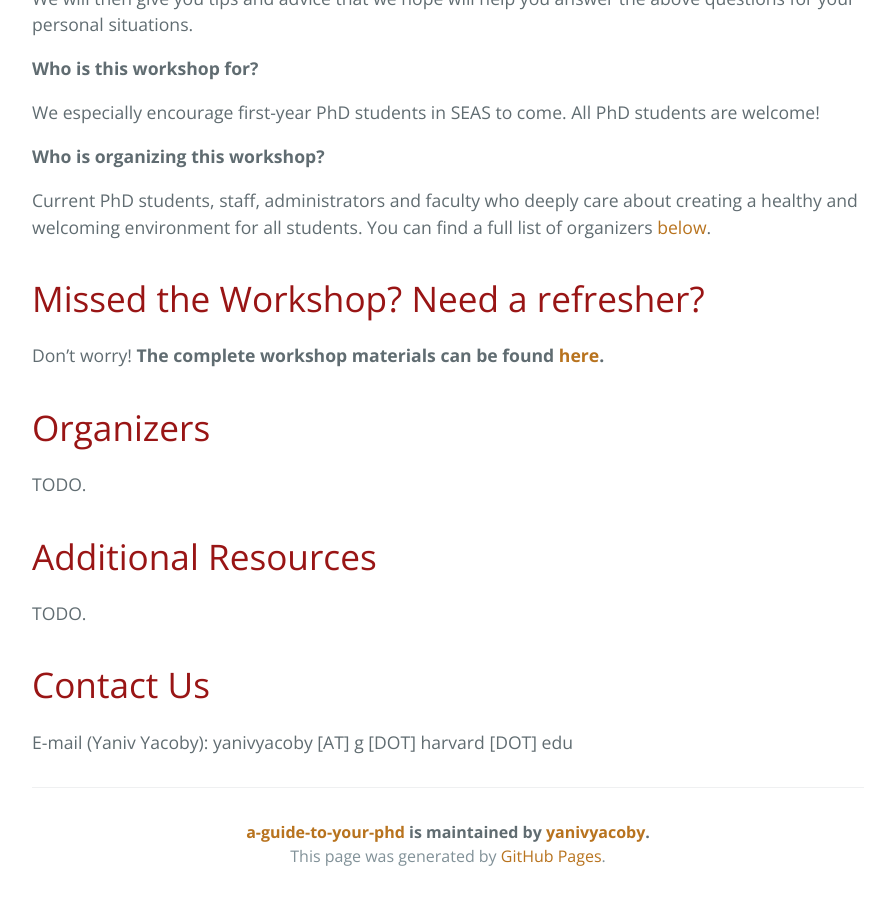
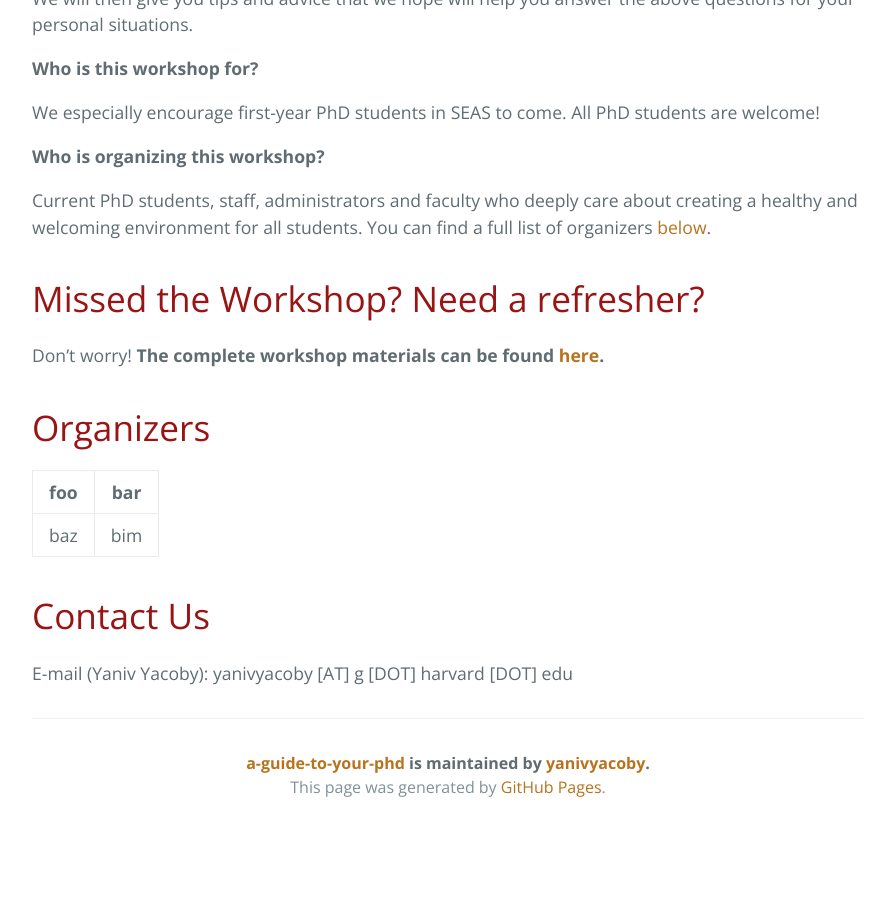
Before and after one commit to yanivyacoby/a-guide-to-your-phd, a Jekyll site: the page built from index.md, in a window 1280 px wide and 900 px high, scrolled down 859 px. Shown: the whole window, without its empty margins (192-1080 px from the left). Built offline with Jekyll 4.4.1, drawn with Linux system fonts in a browser that asks for light colours; after the commit the page ends 1690 px from its top, so only the background shows below that.

Commit message:
Update index.md

```diff
--- a/index.md
+++ b/index.md
@@ -48,12 +48,11 @@ Don't worry! **The complete workshop materials can be found [here](./guide.html)
 
 # Organizers
 
-TODO.
+| foo | bar |
+| --- | --- |
+| baz | bim |
 
 
-# Additional Resources
-
-TODO.
 
 
 # Contact Us
```
